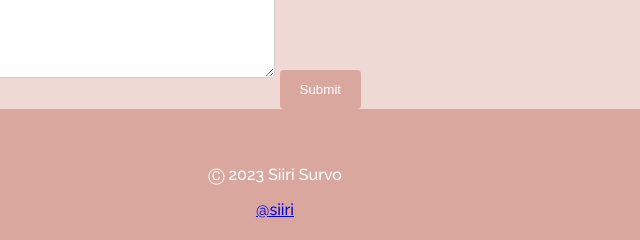
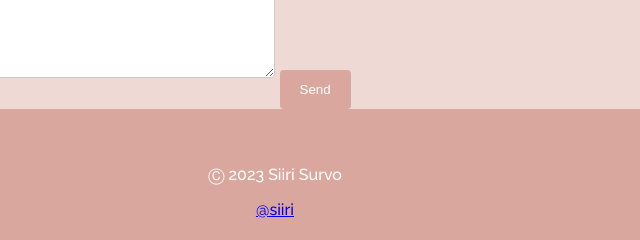
Before and after one commit to SiiriHH/Siiri, a plain HTML site: page yo.html in a window 1280 px wide. Shown: the part 598-838 px from the top of the page, 365-1005 px from the left. Drawn offline with Linux system fonts and the light colour scheme.

Commit message:
Add files via upload

```diff
--- a/yo.html
+++ b/yo.html
@@ -41,7 +41,7 @@
       <label for="subject">Aihe</label>
       <textarea id="subject" name="subject" placeholder="Write something.." style="height:200px"></textarea>
 
-      <input type="submit" value="Submit">
+      <input type="submit" value="Send">
 
     </form>
   </div>
```
